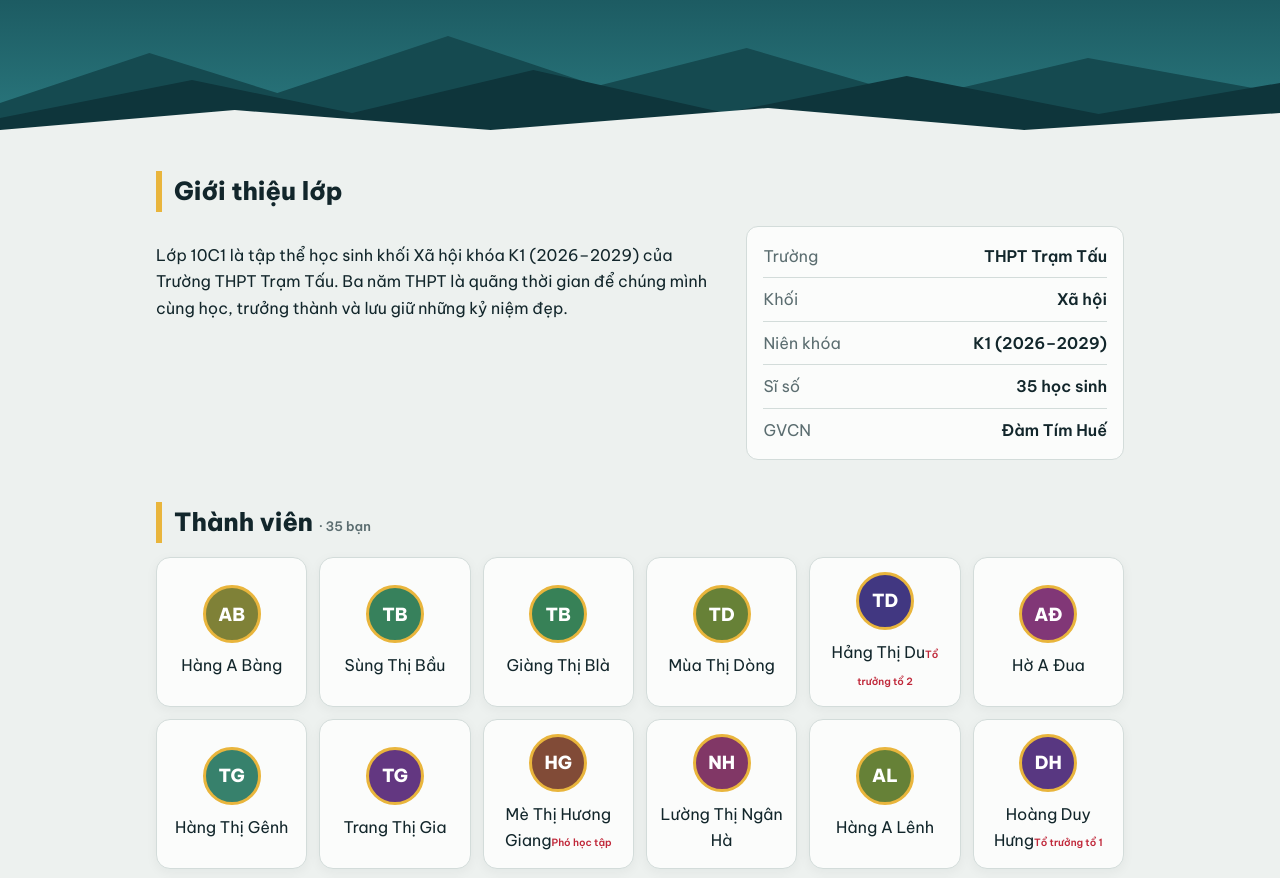
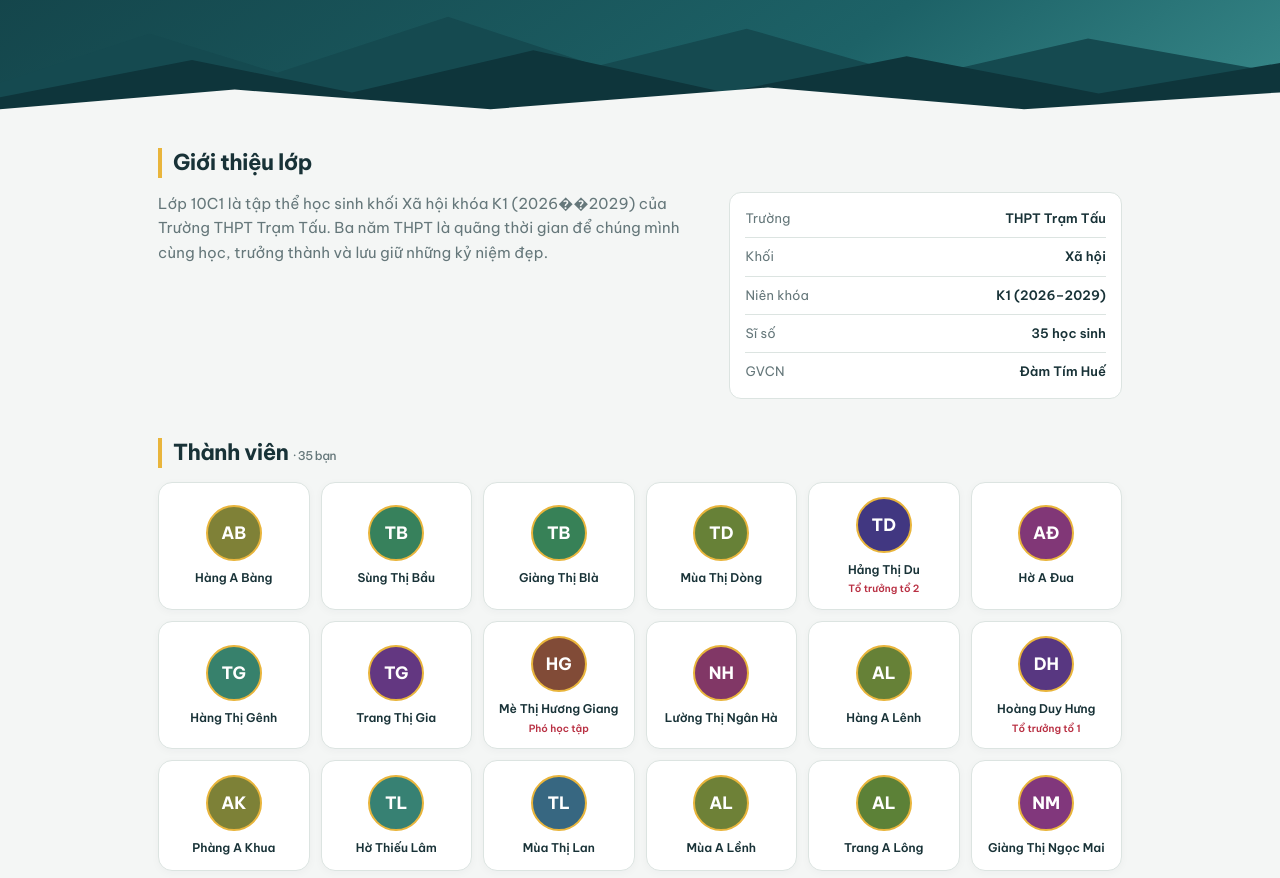
Before and after one commit to hunggmoi/lop-10c1-thpt-tram-tau, a plain HTML site: page index.html in a window 1280 px wide. Shown: the part 372-1250 px from the top of the page. Drawn offline with Linux system fonts and the light colour scheme.

Commit message:
Refresh typography and visual styling while retaining all existing interactions

```diff
--- a/index.html
+++ b/index.html
@@ -7,21 +7,21 @@
 <meta name="description" content="Lớp 10C1, Trường THPT Trạm Tấu, khóa K1 (2026–2029).">
 <title>Lớp 10C1 – THPT Trạm Tấu</title>
 <link rel="preconnect" href="https://fonts.googleapis.com"><link rel="preconnect" href="https://fonts.gstatic.com" crossorigin>
-<link href="https://fonts.googleapis.com/css2?family=Be+Vietnam+Pro:wght@400;600;800&display=swap" rel="stylesheet">
+<link href="https://fonts.googleapis.com/css2?family=Be+Vietnam+Pro:wght@400;500;600;700;800&display=swap" rel="stylesheet">
 <style>
-:root{--bg:#edf1ef;--sf:#fbfcfb;--tx:#12262b;--mu:#5b6d70;--ac:#c0283a;--ac2:#1d5c63;--gold:#e9b53c;--bd:#d3dcda;color-scheme:light;box-sizing:border-box;padding-top:env(safe-area-inset-top,0px);padding-bottom:env(safe-area-inset-bottom,0px)}
-@media(prefers-color-scheme:dark){:root:not([data-theme="light"]){--bg:#0f1c1f;--sf:#17282c;--tx:#e8efed;--mu:#93a7a9;--ac:#ef6a78;--ac2:#6cc3c9;--bd:#29403f;color-scheme:dark}}
-:root[data-theme="dark"]{--bg:#0f1c1f;--sf:#17282c;--tx:#e8efed;--mu:#93a7a9;--ac:#ef6a78;--ac2:#6cc3c9;--bd:#29403f;color-scheme:dark}
-*,*::before,*::after{box-sizing:inherit}html{scroll-behavior:smooth;scroll-padding-top:80px}body{margin:0;background:var(--bg);color:var(--tx);font:16px/1.65 "Be Vietnam Pro",system-ui,sans-serif}body::before{content:"";position:fixed;inset:0 0 auto;height:env(safe-area-inset-top,0px);background:var(--sf);z-index:10}
-header{position:sticky;top:env(safe-area-inset-top,0px);z-index:11;background:var(--sf);border-bottom:1px solid var(--bd);display:flex;align-items:center;gap:12px;padding:8px 16px}header b{font-weight:800;color:var(--ac)}nav{flex:1;display:flex;gap:4px;overflow-x:auto;white-space:nowrap;scrollbar-width:none}nav a{color:var(--tx);text-decoration:none;padding:8px 10px;border-radius:8px;font-size:14px}nav a:hover{background:var(--bg)}button{font:inherit;cursor:pointer}.theme{background:transparent;color:var(--tx);border:1px solid var(--bd);border-radius:8px;padding:8px 14px;min-height:42px}
-.hero{position:relative;background:linear-gradient(#0e353b,#1d5c63 70%,#2b7a80);color:#fff;overflow:hidden;padding:56px 16px 140px;text-align:center}.hero h1{font-size:clamp(84px,24vw,180px);line-height:.9;margin:0;font-weight:800;letter-spacing:-.04em}.hero p{margin:14px auto 0;max-width:34em;opacity:.92}.hero q{display:block;margin-top:16px;font-weight:600;color:var(--gold);font-size:20px}.hero svg{position:absolute;left:0;bottom:-1px;width:100%;height:110px}.r1{fill:#154a50}.r2{fill:#0e353b}.r3{fill:var(--bg)}
-.wrap{max-width:1000px;margin:auto;padding:0 16px}section{padding:34px 0 8px}h2{font-size:25px;margin:0 0 14px;font-weight:800;border-left:6px solid var(--gold);padding-left:12px}.about{display:grid;grid-template-columns:1.5fr 1fr;gap:24px}dl{margin:0;background:var(--sf);border:1px solid var(--bd);border-radius:12px;padding:8px 16px}dl div{display:flex;justify-content:space-between;gap:12px;padding:8px 0;border-bottom:1px solid var(--bd)}dl div:last-child{border:0}dt{color:var(--mu)}dd{margin:0;font-weight:600;text-align:right}
-.member-grid{display:grid;grid-template-columns:repeat(auto-fill,minmax(150px,1fr));gap:12px}.member-card{width:100%;font:inherit;color:var(--tx);background:var(--sf);border:1px solid var(--bd);border-radius:14px;padding:14px 10px;text-align:center;box-shadow:0 3px 12px rgba(18,38,43,.05);transition:transform .18s ease,box-shadow .18s ease;cursor:pointer}.member-card:hover{transform:translateY(-3px);box-shadow:0 7px 18px rgba(18,38,43,.1)}.member-card:focus-visible,.theme:focus-visible,.more:focus-visible,.dialog-close:focus-visible{outline:3px solid var(--gold);outline-offset:3px}.member-avatar{width:58px;height:58px;margin:0 auto 9px;border:3px solid var(--gold);border-radius:50%;display:grid;place-items:center;color:#fff;font-size:18px;font-weight:800}.member-info h3{margin:0;font-size:13px;font-weight:600;line-height:1.4;overflow-wrap:anywhere}.member-role{margin:4px 0 0;color:var(--ac);font-size:10px;font-weight:600;line-height:1.35}
-.heading{display:flex;justify-content:space-between;align-items:center;gap:12px;flex-wrap:wrap}.heading h2{margin-bottom:14px}.more{display:inline-block;text-decoration:none;color:white;background:var(--ac2);padding:8px 14px;border-radius:8px;font-weight:600;margin-bottom:14px}.preview-list{display:flex;flex-direction:column;gap:12px}.preview{background:var(--sf);border:1px solid var(--bd);border-radius:14px;overflow:hidden}.preview-content{padding:14px 16px}.preview h3{margin:0;font-size:17px}.preview img{width:100%;max-height:300px;object-fit:cover;display:block}.preview p{margin:6px 0 0;color:var(--mu)}.empty{color:var(--mu);text-align:center;padding:18px;background:var(--sf);border:1px solid var(--bd);border-radius:12px;margin:0}footer{margin-top:36px;padding:24px 16px;text-align:center;color:var(--mu);font-size:13px;border-top:1px solid var(--bd)}
-.member-dialog{width:min(420px,calc(100% - 32px));padding:0;border:1px solid var(--bd);border-radius:18px;background:var(--sf);color:var(--tx);box-shadow:0 20px 60px rgba(0,0,0,.25)}.member-dialog::backdrop{background:rgba(5,20,22,.58);backdrop-filter:blur(3px)}.dialog-inner{position:relative;padding:28px 24px 24px;text-align:center}.dialog-close{position:absolute;right:12px;top:12px;width:38px;height:38px;border:1px solid var(--bd);border-radius:50%;background:var(--bg);color:var(--tx);font-size:22px;line-height:1}.dialog-avatar{width:86px;height:86px;margin:8px auto 12px;border:4px solid var(--gold);border-radius:50%;display:grid;place-items:center;color:#fff;font-size:26px;font-weight:800}.dialog-inner h3{font-size:22px;line-height:1.35;margin:0 0 4px;overflow-wrap:anywhere}.dialog-role{margin:0;color:var(--ac);font-weight:600}.dialog-details{margin:18px 0 0;padding-top:14px;border-top:1px solid var(--bd);text-align:left}.dialog-details p{margin:5px 0}.dialog-note{color:var(--mu);font-size:13px;margin:12px 0 0}
-@media(max-width:700px){.about{grid-template-columns:1fr}.member-grid{grid-template-columns:repeat(3,minmax(0,1fr));gap:8px}.member-card{padding:12px 7px}.member-avatar{width:48px;height:48px;font-size:15px}.member-info h3{font-size:11px}.member-role{font-size:9px}}
-@media(max-width:390px){.member-grid{grid-template-columns:repeat(2,minmax(0,1fr));gap:8px}.member-card{padding:12px 9px}.member-avatar{width:52px;height:52px;font-size:16px}.member-info h3{font-size:12px}.member-role{font-size:10px}}
-@media(max-width:600px){header{flex-wrap:wrap;gap:6px 10px;padding:8px 12px}header b{flex:1}nav{order:3;flex:0 0 100%;gap:2px;margin:0 -4px}nav a{min-height:44px;display:inline-flex;align-items:center}.hero{padding:42px 12px 120px}.hero h1{font-size:clamp(72px,22vw,132px)}.hero svg{height:90px}.wrap{padding-inline:14px}section{padding-top:27px}h2{font-size:22px}.theme{min-height:44px}}
+:root{--bg:#f4f6f5;--sf:#fff;--tx:#183237;--mu:#65777a;--ac:#b93043;--ac2:#1d6267;--gold:#e9b53c;--bd:#dce4e1;color-scheme:light;box-sizing:border-box;padding-top:env(safe-area-inset-top,0px);padding-bottom:env(safe-area-inset-bottom,0px)}
+@media(prefers-color-scheme:dark){:root:not([data-theme="light"]){--bg:#101c1f;--sf:#19292d;--tx:#e9f0ee;--mu:#a1b1b2;--ac:#f17a86;--ac2:#6cc3c9;--bd:#304345;color-scheme:dark}}
+:root[data-theme="dark"]{--bg:#101c1f;--sf:#19292d;--tx:#e9f0ee;--mu:#a1b1b2;--ac:#f17a86;--ac2:#6cc3c9;--bd:#304345;color-scheme:dark}
+*,*::before,*::after{box-sizing:inherit}html{scroll-behavior:smooth;scroll-padding-top:80px}body{margin:0;background:var(--bg);color:var(--tx);font:400 15px/1.65 "Be Vietnam Pro",system-ui,sans-serif;letter-spacing:.005em}body::before{content:"";position:fixed;inset:0 0 auto;height:env(safe-area-inset-top,0px);background:var(--sf);z-index:10}
+header{position:sticky;top:env(safe-area-inset-top,0px);z-index:11;background:var(--sf);border-bottom:1px solid var(--bd);display:flex;align-items:center;gap:12px;padding:8px 16px}header b{font-weight:800;color:var(--ac);letter-spacing:.02em}nav{flex:1;display:flex;gap:4px;overflow-x:auto;white-space:nowrap;scrollbar-width:none}nav a{color:var(--tx);text-decoration:none;padding:8px 10px;border-radius:8px;font-size:13px;font-weight:500}nav a:hover{background:var(--bg)}button{font:inherit;cursor:pointer}.theme{background:transparent;color:var(--tx);border:1px solid var(--bd);border-radius:8px;padding:8px 14px;min-height:42px;font-size:13px;font-weight:600}
+.hero{position:relative;background:linear-gradient(145deg,#10383e,#1d6267 72%,#38898a);color:#fff;overflow:hidden;padding:54px 16px 138px;text-align:center}.hero h1{font-size:clamp(76px,20vw,164px);line-height:.9;margin:0;font-weight:800;letter-spacing:-.055em}.hero p{margin:15px auto 0;max-width:34em;opacity:.94;font-size:clamp(14px,2.4vw,17px)}.hero q{display:block;margin-top:15px;font-weight:600;color:var(--gold);font-size:clamp(15px,2.5vw,19px)}.hero svg{position:absolute;left:0;bottom:-1px;width:100%;height:108px}.r1{fill:#154a50}.r2{fill:#0e353b}.r3{fill:var(--bg)}
+.wrap{max-width:1000px;margin:auto;padding:0 18px}section{padding:32px 0 7px}h2{font-size:22px;line-height:1.35;margin:0 0 14px;font-weight:700;letter-spacing:-.025em;border-left:4px solid var(--gold);padding-left:11px}.about{display:grid;grid-template-columns:1.4fr 1fr;gap:22px;align-items:start}.about>p{margin:0;color:var(--mu);max-width:62ch}dl{margin:0;background:var(--sf);border:1px solid var(--bd);border-radius:12px;padding:7px 15px}dl div{display:flex;justify-content:space-between;gap:12px;padding:8px 0;border-bottom:1px solid var(--bd)}dl div:last-child{border:0}dt{color:var(--mu);font-size:13px}dd{margin:0;font-size:13px;font-weight:600;text-align:right}
+.member-grid{display:grid;grid-template-columns:repeat(auto-fill,minmax(148px,1fr));gap:11px}.member-card{width:100%;font:inherit;color:var(--tx);background:var(--sf);border:1px solid var(--bd);border-radius:14px;padding:14px 10px 13px;text-align:center;box-shadow:0 2px 8px rgba(18,38,43,.035);transition:transform .18s ease,border-color .18s ease,box-shadow .18s ease;cursor:pointer}.member-card:hover{transform:translateY(-3px);border-color:var(--ac2);box-shadow:0 7px 16px rgba(18,38,43,.09)}.member-avatar{width:56px;height:56px;margin:0 auto 9px;border:2px solid var(--gold);border-radius:50%;display:grid;place-items:center;color:#fff;font-size:17px;font-weight:700}.member-info{display:block}.member-name{display:block;font-size:12px;font-weight:600;line-height:1.4;overflow-wrap:anywhere}.member-role{display:block;margin:4px 0 0;color:var(--ac);font-size:10px;font-weight:600;line-height:1.35}.member-card:focus-visible,.theme:focus-visible,.more:focus-visible,.dialog-close:focus-visible{outline:3px solid var(--gold);outline-offset:3px}
+.heading{display:flex;justify-content:space-between;align-items:center;gap:10px;flex-wrap:wrap}.heading h2{margin-bottom:13px}.more{display:inline-block;text-decoration:none;color:#fff;background:var(--ac2);padding:8px 13px;border-radius:8px;font-size:12px;font-weight:600;margin-bottom:13px}.more:hover{filter:brightness(1.08)}.preview-list{display:flex;flex-direction:column;gap:12px}.preview{background:var(--sf);border:1px solid var(--bd);border-radius:13px;overflow:hidden}.preview-content{padding:13px 15px}.preview h3{margin:0;font-size:15px;font-weight:600}.preview img{width:100%;max-height:300px;object-fit:cover;display:block}.preview p{margin:5px 0 0;color:var(--mu);font-size:13px}.empty{color:var(--mu);text-align:center;padding:17px;background:var(--sf);border:1px solid var(--bd);border-radius:12px;margin:0;font-size:13px}footer{margin-top:34px;padding:22px 16px;text-align:center;color:var(--mu);font-size:12px;border-top:1px solid var(--bd)}
+.member-dialog{width:min(410px,calc(100% - 32px));padding:0;border:1px solid var(--bd);border-radius:18px;background:var(--sf);color:var(--tx);box-shadow:0 20px 60px rgba(0,0,0,.25)}.member-dialog::backdrop{background:rgba(5,20,22,.58);backdrop-filter:blur(3px)}.dialog-inner{position:relative;padding:26px 23px 22px;text-align:center}.dialog-close{position:absolute;right:11px;top:11px;width:36px;height:36px;border:1px solid var(--bd);border-radius:50%;background:var(--bg);color:var(--tx);font-size:22px;line-height:1}.dialog-avatar{width:82px;height:82px;margin:8px auto 11px;border:4px solid var(--gold);border-radius:50%;display:grid;place-items:center;color:#fff;font-size:25px;font-weight:700}.dialog-inner h3{font-size:20px;line-height:1.35;margin:0 0 4px;overflow-wrap:anywhere}.dialog-role{margin:0;color:var(--ac);font-size:13px;font-weight:600}.dialog-details{margin:16px 0 0;padding-top:12px;border-top:1px solid var(--bd);text-align:left}.dialog-details p{margin:5px 0;font-size:13px}.dialog-note{color:var(--mu);font-size:12px;margin:11px 0 0}
+@media(max-width:700px){.about{grid-template-columns:1fr;gap:14px}.member-grid{grid-template-columns:repeat(3,minmax(0,1fr));gap:8px}.member-card{padding:12px 6px}.member-avatar{width:47px;height:47px;font-size:14px}.member-name{font-size:11px}.member-role{font-size:9px}}
+@media(max-width:390px){.member-grid{grid-template-columns:repeat(2,minmax(0,1fr));gap:8px}.member-card{padding:12px 9px}.member-avatar{width:50px;height:50px;font-size:15px}.member-name{font-size:12px}.member-role{font-size:10px}}
+@media(max-width:600px){header{flex-wrap:wrap;gap:6px 10px;padding:7px 12px}header b{flex:1}nav{order:3;flex:0 0 100%;gap:2px;margin:0 -4px}nav a{min-height:42px;display:inline-flex;align-items:center;padding-inline:11px}.hero{padding:39px 12px 115px}.hero h1{font-size:clamp(68px,21vw,124px)}.hero svg{height:86px}.wrap{padding-inline:14px}section{padding-top:26px}h2{font-size:20px}.theme{min-height:42px}}
 @media(prefers-reduced-motion:reduce){*,*::before,*::after{scroll-behavior:auto!important;transition:none!important}}
 </style>
 </head>
@@ -29,8 +29,8 @@ header{position:sticky;top:env(safe-area-inset-top,0px);z-index:11;background:va
 <header><b>10C1</b><nav aria-label="Điều hướng chính"><a href="#about">Giới thiệu</a><a href="#members">Thành viên</a><a href="#memories">Kỷ niệm</a><a href="#results">Thành tích</a></nav><button class="theme" id="themeToggle" type="button">Sáng/Tối</button></header>
 <div class="hero"><h1>10C1</h1><p>Trường THPT Trạm Tấu, khối Xã hội, khóa K1 (2026–2029)</p><q>Đoàn kết, học tập, sáng tạo</q><svg viewBox="0 0 1200 110" preserveAspectRatio="none" aria-hidden="true"><path class="r1" d="M0 75 140 25 260 65 420 8 560 58 700 20 860 70 1020 30 1200 65V110H0Z"/><path class="r2" d="M0 90 180 52 330 85 500 42 680 85 850 48 1030 86 1200 55V110H0Z"/><path class="r3" d="M0 102 220 82 460 102 720 80 960 102 1200 85V110H0Z"/></svg></div>
 <main class="wrap">
-<section id="about"><h2>Giới thiệu lớp</h2><div class="about"><p>Lớp 10C1 là tập thể học sinh khối Xã hội khóa K1 (2026–2029) của Trường THPT Trạm Tấu. Ba năm THPT là quãng thời gian để chúng mình cùng học, trưởng thành và lưu giữ những kỷ niệm đẹp.</p><dl><div><dt>Trường</dt><dd>THPT Trạm Tấu</dd></div><div><dt>Khối</dt><dd>Xã hội</dd></div><div><dt>Niên khóa</dt><dd>K1 (2026–2029)</dd></div><div><dt>Sĩ số</dt><dd>35 học sinh</dd></div><div><dt>GVCN</dt><dd>Đàm Tím Huế</dd></div></dl></div></section>
-<section id="members"><h2>Thành viên <small style="font-size:13px;color:var(--mu);font-weight:600;border:0">· 35 bạn</small></h2><div class="member-grid" id="memberList"></div></section>
+<section id="about"><h2>Giới thiệu lớp</h2><div class="about"><p>Lớp 10C1 là tập thể học sinh khối Xã hội khóa K1 (2026��2029) của Trường THPT Trạm Tấu. Ba năm THPT là quãng thời gian để chúng mình cùng học, trưởng thành và lưu giữ những kỷ niệm đẹp.</p><dl><div><dt>Trường</dt><dd>THPT Trạm Tấu</dd></div><div><dt>Khối</dt><dd>Xã hội</dd></div><div><dt>Niên khóa</dt><dd>K1 (2026–2029)</dd></div><div><dt>Sĩ số</dt><dd>35 học sinh</dd></div><div><dt>GVCN</dt><dd>Đàm Tím Huế</dd></div></dl></div></section>
+<section id="members"><h2>Thành viên <small style="font-size:12px;color:var(--mu);font-weight:500;border:0">· 35 bạn</small></h2><div class="member-grid" id="memberList"></div></section>
 <section id="memories"><div class="heading"><h2>Kỷ niệm và ảnh lớp</h2><a class="more" href="chi-tiet.html#memories">Xem tất cả kỷ niệm →</a></div><div class="preview-list" id="memoryPreview"></div></section>
 <section id="results"><div class="heading"><h2>Bảng thành tích</h2><a class="more" href="chi-tiet.html#achievements">Xem tất cả thành tích →</a></div><div class="preview-list" id="achievementPreview"></div></section>
 </main><footer>Lớp 10C1, THPT Trạm Tấu. Trang chính hiển thị tóm tắt; mở trang chi tiết để xem đầy đủ.</footer>
```
